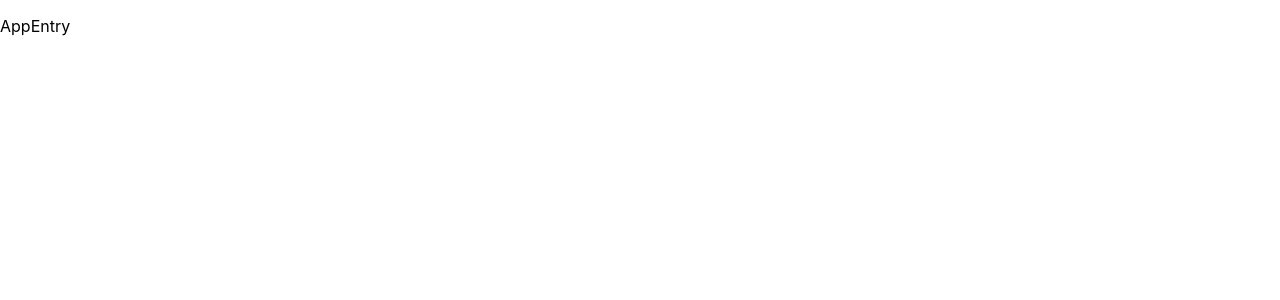
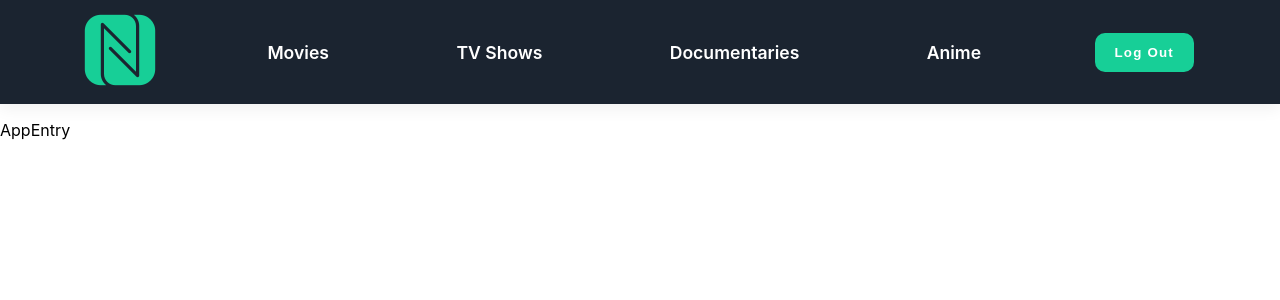
Before and after one commit to Ife0404/Movie, a React (Create React App) app: page /home in a window 1280 px wide. Shown: the top 300 px of the page. Built offline with nearby package versions, Linux system fonts and the light colour scheme.

Commit message:
navabar completed

```diff
--- a/src/App/UI/AppEntry.js
+++ b/src/App/UI/AppEntry.js
@@ -1,8 +1,10 @@
 import React from 'react'
+import Navbar from './Components/Navbar/Navbar'
 
 const AppEntry = () => {
     return (
         <div>
+            <Navbar />
             <p>AppEntry</p>
         </div>
     )
--- /dev/null
+++ b/src/App/UI/Components/Button/Button.css
@@ -0,0 +1,26 @@
+.button {
+    margin: 6px 6px;
+    cursor: pointer;
+    display: flex;
+    justify-content: center;
+    align-items: center;
+}
+
+.button {
+    background-color: #17cf97;
+    padding: 12px 20px;
+    border: none;
+    border-radius: 10px;
+    font-weight: 600;
+    letter-spacing: 1.2px;
+    text-decoration: none;
+    color: white;
+    transition-duration: 0.5s;
+}
+
+.button:hover {
+    background-image: linear-gradient(to left, #17cf97, black);
+    transform: scale(1.1);
+    border: none;
+    color: #fff;
+}
--- /dev/null
+++ b/src/App/UI/Components/Button/Button.js
@@ -0,0 +1,14 @@
+import React from 'react';
+import './Button.css';
+
+function Button({ type, onClick, text }) {
+    return (
+        <div>
+            <button onClick={onClick} type={type} className="button">
+                {text}
+            </button>
+        </div>
+    )
+}
+
+export default Button
--- /dev/null
+++ b/src/App/UI/Components/Navbar/Navbar.css
@@ -0,0 +1,48 @@
+.Navbar {
+    margin-top: -16px;
+}
+
+ul {
+    display: flex;
+    align-items: center;
+    justify-content: space-between;
+    background: #1b2430;
+    padding: 10px 80px;
+    box-shadow: 0 5px 15px rgba(0, 0, 0, 0.06);
+}
+
+.Navbar li {
+    list-style: none;
+    padding: 0 20px;
+    position: relative;
+}
+
+.Navbar li a {
+    text-decoration: none;
+    font-size: 1.1rem;
+    font-weight: 600;
+    color: #fff;
+}
+
+.Navbar li a:hover {
+    color: #17cf97;
+}
+
+.Navbar li a:hover::after {
+    content: "";
+    width: 30%;
+    height: 2px;
+    background: #17cf97;
+    position: absolute;
+    bottom: -4px;
+    left: 20px;
+
+}
+
+.Navbar img {
+    transition-duration: 0.5s;
+}
+
+.Navbar img:hover {
+    transform: scale(1.1);
+}
--- /dev/null
+++ b/src/App/UI/Components/Navbar/Navbar.js
@@ -0,0 +1,35 @@
+import React from 'react';
+import './Navbar.css';
+import Button from '../Button/Button';
+import pageLogo from '../../../Images/png/pageLogo.png'
+
+function Navbar() {
+    return (
+        <div className='Navbar'>
+            <div className='nav-content'>
+                <div className='nav-links'>
+                    <nav>
+                        <div>
+                            <ul>
+                                <a href={"/home"}><img src={pageLogo} alt='' /></a>
+                                <li><a href={"/movies"}>Movies</a></li>
+                                <li><a href={"/tv shows"}>TV Shows</a></li>
+                                <li><a href={"/documentaries"}>Documentaries</a></li>
+                                <li><a href={"/anime"}>Anime</a></li>
+                                <Button type="button" text={"Log Out"} class="log-out" />
+                            </ul>
+                        </div>
+                    </nav>
+                </div>
+
+
+            </div>
+
+        </div>
+
+
+
+    )
+}
+
+export default Navbar
```
Also changed, not shown: src/App/Constants/data.js (added, +19 -0 lines), src/App/Images/png/pageLogo.png (added).
